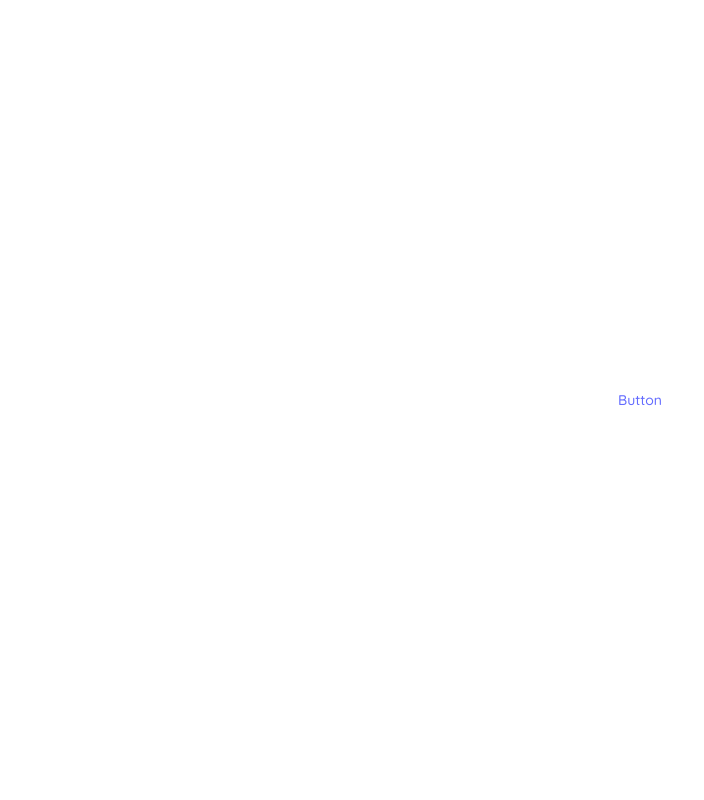
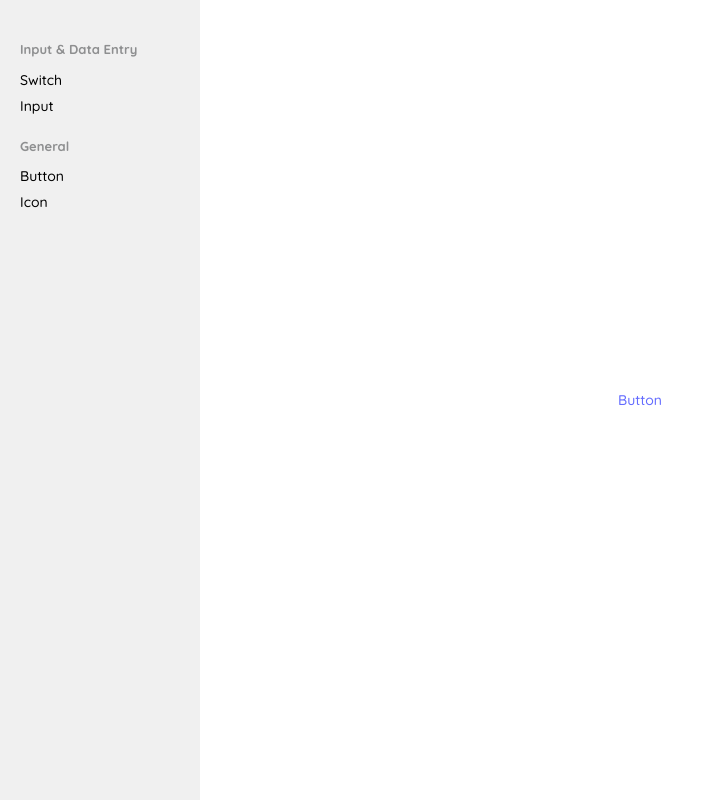
Before and after one commit to victorgbaye/primis-ui, a React (Vite) app: page / in a window 1280 px wide. Shown: the whole page, without its empty margins (0-704 px from the left). Built offline with nearby package versions, Linux system fonts and the light colour scheme.

Commit message:
live code editor

```diff
--- a/package.json
+++ b/package.json
@@ -10,8 +10,12 @@
     "preview": "vite preview"
   },
   "dependencies": {
+    "prism-react-renderer": "^2.3.1",
     "react": "^18.2.0",
-    "react-dom": "^18.2.0"
+    "react-dom": "^18.2.0",
+    "react-live": "^4.1.6",
+    "react-router-dom": "^6.22.2",
+    "styled-components": "^6.1.8"
   },
   "devDependencies": {
     "@types/react": "^18.2.56",
--- a/src/App.tsx
+++ b/src/App.tsx
@@ -29,8 +29,8 @@ function App() {
             <Route path="select" element={<SelectComponent />} />
             <Route path="switch" element={<SwitchComponent />} />
             <Route path="tabs" element={<TabsComponent />} />
+            <Route path="skeleton" element={<SkeletonComponent />} />
             <Route path="input" element={<InputComponent />} />
-            <Route path="skeleton" element={<SkeletonComponent />} />
 
           </Route>
         </Routes>
--- /dev/null
+++ b/src/documentation/components/LiveCodeExample.tsx
@@ -0,0 +1,101 @@
+import React, { useState } from 'react';
+import { LiveProvider, LiveEditor, LiveError, LivePreview } from 'react-live';
+import styled from 'styled-components';
+
+
+// Styled components remain the same
+const TabButton = styled.button<{ active: boolean }>`
+  background-color: ${({ active }) => active ? '#007bff' : '#f0f0f0'};
+  color: ${({ active }) => active ? 'white' : 'black'};
+  border: none;
+  padding: 5px 10px;
+  cursor: pointer;
+  border-radius: 4px;
+  margin-right: 5px;
+`;
+
+const CopyButton = styled.button`
+  background-color: #007bff;
+  color: white;
+  border: none;
+  padding: 5px 10px;
+  cursor: pointer;
+  border-radius: 4px;
+  margin-left: 10px;
+
+
+`;
+
+
+const StyledLiveEditor = styled(LiveEditor)`
+  font-size: 16px;
+  background-color: white; // Light background
+  color: black; // Dark text color
+  border-radius: 4px;
+  overflow: auto;
+
+`;
+
+const StyledLiveError = styled(LiveError)`
+  color: red;
+  background-color: pink; // Custom background for errors
+  padding: 10px;
+  border-radius: 4px;
+`;
+
+const StyledLivePreview = styled(LivePreview)`
+  padding: 10px;
+  /* border: 1px solid #ddd; */
+  border-radius: 4px;
+  background-color: white; // Light background for preview
+`;
+
+interface LiveCodeComponentProps {
+    jsCode?: string;
+    tsCode?: string;
+    // Defining scope to explicitly expect React component types
+    // eslint-disable-next-line @typescript-eslint/no-explicit-any
+    scope?: { [key: string]: React.ComponentType<any> };
+    noInline?: boolean;
+  }
+// Update the component to use TypeScript
+const LiveCodeComponent: React.FC<LiveCodeComponentProps> = ({ jsCode = '', tsCode = '', scope = {}, noInline = false }) => {
+  const [activeCode, setActiveCode] = useState<string>(jsCode || tsCode);
+  const [language, setLanguage] = useState<'JS' | 'TS'>(jsCode ? 'JS' : 'TS');
+  const [copyFeedback, setCopyFeedback] = useState<string>('');
+
+  const copyCodeToClipboard = async () => {
+    try {
+      await navigator.clipboard.writeText(activeCode);
+      setCopyFeedback('Code copied!');
+      setTimeout(() => setCopyFeedback(''), 2000);
+    } catch (err) {
+      setCopyFeedback('Failed to copy');
+      setTimeout(() => setCopyFeedback(''), 2000);
+    }
+  };
+
+  const switchLanguage = (lang: 'JS' | 'TS') => {
+    setLanguage(lang);
+    setActiveCode(lang === 'JS' ? jsCode : tsCode);
+  };
+
+  return (
+    <div style={{ position: 'relative', marginBottom: '20px' }}>
+
+      <LiveProvider code={activeCode} scope={scope} noInline={noInline}>
+        <StyledLivePreview style={{ padding: '10px',  marginTop: '10px', borderRadius: '4px' }} />
+      {copyFeedback && <div style={{ marginTop: '10px', color: 'green' }}>{copyFeedback}</div>}
+        <div>
+          {jsCode && <TabButton onClick={() => switchLanguage('JS')} active={language === 'JS'}>JS</TabButton>}
+          {tsCode && <TabButton onClick={() => switchLanguage('TS')} active={language === 'TS'}>TS</TabButton>}
+          <CopyButton onClick={copyCodeToClipboard}>Copy</CopyButton>
+        </div>
+        <StyledLiveEditor/>
+        <StyledLiveError style={{ color: 'red', padding: '10px', backgroundColor: 'lightgray' }} />
+      </LiveProvider>
+    </div>
+  );
+};
+
+export default LiveCodeComponent;
--- /dev/null
+++ b/src/documentation/components/Sidebar.styles.tsx
@@ -0,0 +1,28 @@
+// SidebarStyles.js
+import styled from 'styled-components';
+
+export const SidebarContainer = styled.div`
+  width: 200px;
+  position: fixed;
+  left: 0;
+  top: 0;
+  bottom: 0;
+  background-color: #f0f0f0;
+  padding: 20px;
+`;
+
+export const CategoryName = styled.h3`
+  margin-top: 20px;
+  margin-bottom: 10px;
+  font-size: 13px;
+  color: #8e8f90;
+`;
+
+export const LinkList = styled.ul`
+  list-style: none;
+  padding: 0;
+`;
+
+export const LinkItem = styled.li`
+  margin-bottom: 5px;
+`;
--- /dev/null
+++ b/src/documentation/components/Sidebar.tsx
@@ -0,0 +1,46 @@
+// Sidebar.tsx
+import { NavLink } from 'react-router-dom';
+import { inputDataEntry, general } from '../utils/SidebarData';
+import { SidebarContainer, CategoryName, LinkList, LinkItem } from './Sidebar.styles';
+import styled from 'styled-components';
+
+// Define a styled component for NavLink
+const StyledNavLink = styled(NavLink)`
+  color: #000; // Default link color
+  text-decoration: none;
+
+  &.active {
+    color: #3498db; // Active link color
+  }
+`;
+
+const Sidebar = () => {
+  const categories = {
+    'Input & Data Entry': inputDataEntry,
+    'General': general,
+  };
+
+  return (
+    <SidebarContainer>
+      {Object.entries(categories).map(([categoryName, items]) => (
+        <div key={categoryName}>
+          <CategoryName>{categoryName}</CategoryName>
+          <LinkList>
+            {items.map(({ text, path }) => (
+              <LinkItem key={path}>
+                <StyledNavLink
+                  to={path}
+                  className={({ isActive }) => (isActive ? 'active' : '')}
+                >
+                  {text}
+                </StyledNavLink>
+              </LinkItem>
+            ))}
+          </LinkList>
+        </div>
+      ))}
+    </SidebarContainer>
+  );
+};
+
+export default Sidebar;
--- /dev/null
+++ b/src/documentation/examples/ButtonExample.tsx
@@ -0,0 +1,27 @@
+import { Button } from "../../components/Button";
+import LiveCodeComponent from "../components/LiveCodeExample";
+
+
+const jsExample = `function Example() {
+  return <div>
+  <Button>component</Button>
+  <Button variant="outline" >Component</Button>
+    <Button variant="text">Component</Button>
+    <Button disabled>Component</Button>
+  </div>;
+}`;
+
+const tsExample = `function Example(): JSX.Element {
+  return <div><Button>Component</Button></div>;
+}`;
+
+const ButtonExample = () => {
+  return (
+    <div>
+      <h1>Live Code Example</h1>
+      <LiveCodeComponent jsCode={jsExample} tsCode={tsExample} scope={{Button}}/>
+    </div>
+  );
+};
+
+export default ButtonExample;
--- /dev/null
+++ b/src/documentation/utils/SidebarData.tsx
@@ -0,0 +1,10 @@
+// SidebarData.js
+export const inputDataEntry = [
+    { text: 'Switch', path: '/components/switch', category: 'Input & Data Entry' },
+    { text: 'Input', path: '/components/input', category: 'Input & Data Entry' },
+  ];
+
+  export const general = [
+    { text: 'Button', path: '/components/button', category: 'General' },
+    { text: 'Icon', path: '/icon', category: 'General' },
+  ];
--- a/src/pages/ButtonComponent.tsx
+++ b/src/pages/ButtonComponent.tsx
@@ -1,14 +1,36 @@
 import { Button } from "../components/Button"
-
+import Sidebar from "../documentation/components/Sidebar"
+import { LiveProvider, LiveEditor, LiveError, LivePreview } from 'react-live';
+import ButtonExample from "../documentation/examples/ButtonExample";
+const MyComponentExample = `
+function Example() {
+  return (
+    <>
+    <Button disabled>Component</Button>
+    <Button variant="outline">Component</Button>
+    </>
+    );
+}
+`.trim();
 const ButtonComponent = () => {
   return (
-    <div style={{display:'flex', gap:'18px'}}>
+    <>
+    <Sidebar/>
+    <LiveProvider code={MyComponentExample} scope={{ Button }} noInline={false} >
+            <LivePreview />
+            <LiveError />
+            <LiveEditor />
+        </LiveProvider>
+    <div style={{display:'flex', gap:'18px', marginTop:'20px'}}>
         <Button>Component</Button>
         <Button variant="outline" >Component</Button>
         <Button variant="text">Component</Button>
         <Button disabled>Component</Button>
 
+        <ButtonExample/>
+
     </div>
+    </>
   )
 }
 
--- a/src/pages/Home.tsx
+++ b/src/pages/Home.tsx
@@ -1,8 +1,10 @@
 import { Link } from "react-router-dom"
+import Sidebar from "../documentation/components/Sidebar"
 
 const Home = () => {
   return (
     <div>
+        <Sidebar/>
         <Link to='/components/button'>Button</Link>
     </div>
   )
--- a/src/pages/SwitchComponent.tsx
+++ b/src/pages/SwitchComponent.tsx
@@ -1,8 +1,24 @@
 import Switch from '../components/Switch'
+import Sidebar from '../documentation/components/Sidebar'
+import { LiveProvider, LiveEditor, LiveError, LivePreview } from 'react-live';
+
+const MyComponentExample = `
+function Example() {
+  return <Switch/>;
+}
+`.trim();
 
 const SwitchComponent = () => {
   return (
-    <div><Switch/></div>
+    <div>
+         <LiveProvider code={MyComponentExample} scope={{ Switch }}>
+            <LiveEditor />
+            <LiveError />
+            <LivePreview />
+        </LiveProvider>
+        <Sidebar/>
+        <Switch/>
+    </div>
   )
 }
 
--- a/src/pages/TabsComponent.tsx
+++ b/src/pages/TabsComponent.tsx
@@ -2,8 +2,10 @@ import Tabs from "../components/Tabs"
 
 const TabsComponent = () => {
     const tabsData = [
-        { id: 1, label: 'Availability', content: <p>Tab 1</p> },
-        { id: 2, label: 'Profile', content: <p>Tab2</p> },
+        { id: 1, label: 'Tab 1', content: <p>Tab 1 content</p> },
+        { id: 2, label: 'Tab 2', content: <p>Tab 2 content</p> },
+        { id: 3, label: 'Tab 3', content: <p>Tab 3 content</p> },
+
       ];
   return (
     <div>
```
Also changed, not shown: 1 other file (tests, documents, lock files or other folders).
